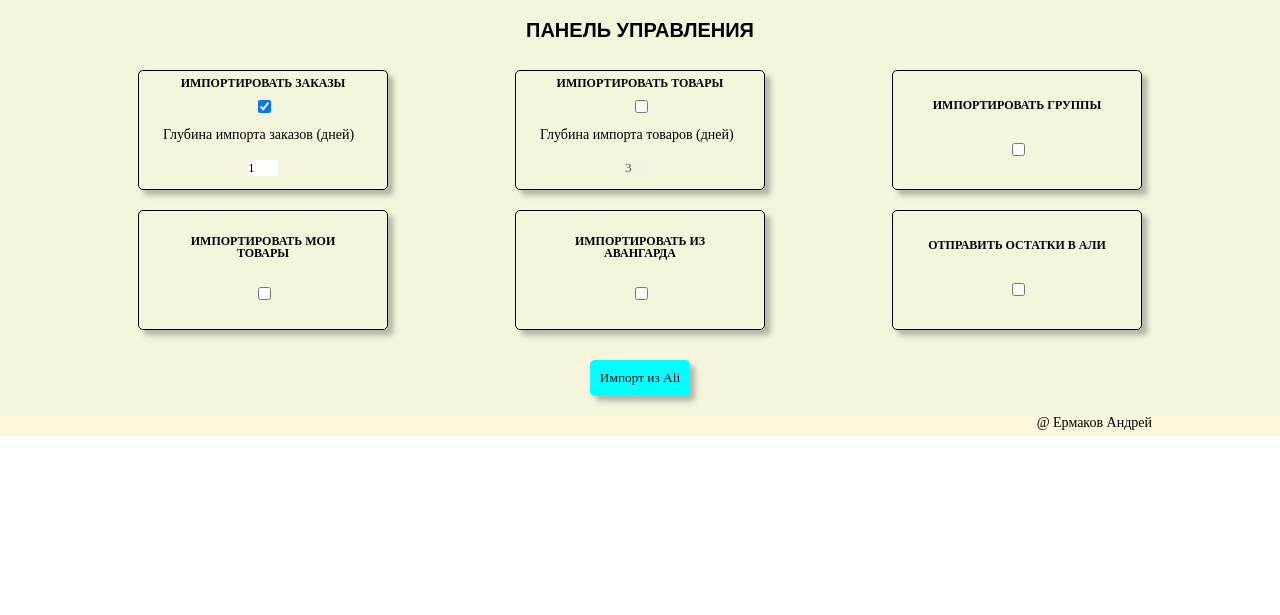
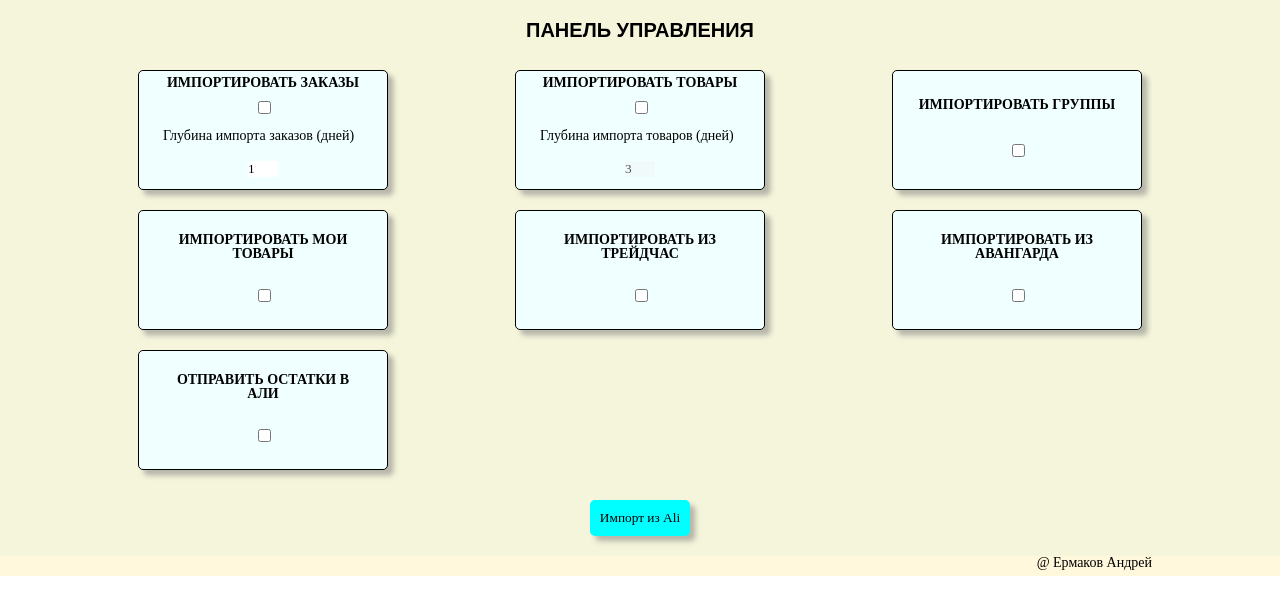
Before and after one commit to Andrewerm/testrep, a Django app: page /crm/dashboard/ in a window 1280 px wide. Shown: the part 34-649 px from the top of the page. Run offline with Django 3.2, Linux system fonts and the light colour scheme; the visitor is signed in with stand-in values (Sample User, id 1); some libraries are stand-ins or nearby versions.

Commit message:
немного css поделал в order_info.html

```diff
--- a/MyCRM/crmApp/forms.py
+++ b/MyCRM/crmApp/forms.py
@@ -41,8 +41,7 @@ class OrderInfoForm(forms.Form):
     choices=list(map(lambda item: (item['id'], item['name']),DEPARTURE_CITIES))
     selectShippingFrom=forms.ChoiceField(label='Город отправки', widget=forms.RadioSelect,
                                          choices=choices, initial=(DEPARTURE_CITIES[0]['id'],DEPARTURE_CITIES[0]['name']))
-    fromSaratov=forms.ChoiceField(label='Тариф СДЭК из Саратова')
-    fromKazan = forms.ChoiceField(label='Тариф СДЭК из Казани')
+    fromKazan = forms.ChoiceField(label='Тариф СДЭК из Чистополя')
     fromChelny = forms.ChoiceField(label='Тариф СДЭК из Н. Челнов')
     insurance=forms.IntegerField(label='Страховка груза (руб.)', required=False)
 
@@ -63,7 +62,7 @@ class DashBoardForm(forms.Form):
     checkBoxMyOwnProducts=forms.BooleanField(label='Импортировать мои товары', required=False)
     checkBoxAvangardProducts = forms.BooleanField(label='Импортировать из Авангарда', required=False)
     checkBoxSendToAli = forms.BooleanField(label='Отправить остатки в Али', required=False)
-
+    checkBoxImportTradeChas = forms.BooleanField(label='Импортировать из Трейдчас', required=False)
 
 # форма для загрузки файлов
 class UploadFileForm(forms.Form):
--- a/MyCRM/crmApp/servicesCRM.py
+++ b/MyCRM/crmApp/servicesCRM.py
@@ -28,8 +28,7 @@ CountItemsInIteration=100 # кол-во элементов в каждом за
 SizeSlice=30 # размер среза (кол-во записей в партии) при пакетной загрузке данных
 
 NOPVZ=[{'code':'000', 'location':{'address': 'Нет ПВЗ' }}]
-DEPARTURE_CITIES=[{'id':'fromSaratov','name': 'Саратов','PVZ':'SAR4', 'index':'410012'},
-                  {'id':'fromKazan','name': 'Новое Шигалеево','PVZ':'NSHI1', 'index':'422000'},
+DEPARTURE_CITIES=[{'id':'fromKazan','name': 'Чистополь','PVZ':'CHSP1', 'index':'422980'},
                   {'id':'fromChelny','name':'Набережные Челны','PVZ':'NCHL6', 'index':'423802'}]
 
 def check_funcs(func):
--- a/MyCRM/crmApp/static/css/base.css
+++ b/MyCRM/crmApp/static/css/base.css
@@ -1,3 +1,10 @@
+.block__title, .main__title {
+  text-transform: uppercase;
+  margin: 10px auto;
+  font-weight: bold;
+  text-align: center;
+}
+
 .container {
   max-width: 1024px;
   margin: 0 auto;
@@ -45,7 +52,7 @@
   font-weight: bold;
 }
 
-.main__title {
+.block__title, .main__title {
   text-transform: uppercase;
   margin: 10px auto;
   font-weight: bold;
@@ -84,18 +91,15 @@
   left: 2px;
   cursor: pointer;
 }
-
 .block-item__header {
   display: block;
   background: darkcyan;
   color: white;
   font-size: 20px;
 }
-
 .block-item_bold {
   font-weight: bold;
 }
-
 .block-item__data {
   font-size: 16px;
 }
@@ -106,4 +110,86 @@
   background-color: cornsilk;
 }
 
+.blocks-row {
+  display: flex;
+  flex-wrap: wrap;
+  justify-content: space-between;
+}
+.blocks-row__block {
+  margin: 10px 10px;
+}
+.blocks-row__button {
+  display: block;
+  margin: 20px auto;
+  padding: 10px;
+  border-radius: 5px;
+  box-shadow: 0.4em 0.4em 5px rgba(122, 122, 122, 0.5);
+  background-color: aqua;
+}
+.blocks-row__button:hover {
+  background-color: aquamarine;
+}
+.blocks-row__button:active {
+  position: relative;
+  top: 5px;
+  left: 5px;
+  box-shadow: none;
+}
+
+.block {
+  border: 1px solid #000;
+  border-radius: 5px;
+  background-color: azure;
+  box-shadow: 0.4em 0.4em 5px rgba(122, 122, 122, 0.5);
+  min-width: 250px;
+  min-height: 120px;
+  display: flex;
+  flex-direction: column;
+  justify-content: space-evenly;
+}
+.block_bold {
+  font-weight: bold;
+}
+.block__title {
+  font-size: 14px;
+  margin: 3px auto;
+  width: 80%;
+  display: block;
+  text-align: center;
+}
+.block__title:hover {
+  cursor: grab;
+}
+.block__elem {
+  font-size: 12px;
+  display: block;
+  padding: 10px;
+}
+.block__elem input {
+  width: 200px;
+}
+.block__onoff {
+  width: 10px;
+  margin: 5px auto;
+}
+.block__setting-label {
+  display: block;
+  margin: 5px auto;
+  width: 200px;
+}
+.block__setting {
+  width: 30px;
+  margin: 10px auto;
+}
+.block__setting input {
+  width: 30px;
+}
+
+.order-info__block {
+  padding: 10px;
+}
+.order-info__vert-style {
+  flex-wrap: nowrap;
+}
+
 /*# sourceMappingURL=base.css.map */
--- a/MyCRM/crmApp/static/css/base.scss
+++ b/MyCRM/crmApp/static/css/base.scss
@@ -1,3 +1,9 @@
+%titles{
+  text-transform: uppercase;
+  margin: 10px auto;
+  font-weight: bold;
+  text-align: center;
+}
 
 .container{
   max-width: 1024px;
@@ -103,25 +109,128 @@
     left: 2px;
     cursor: pointer;
   }
-}
 
-.block-item__header{
+  &__header{
   display: block;
   background: darkcyan;
   color: white;
   font-size: 20px;
   //font-weight: bold;
 }
-.block-item_bold{
+  &_bold{
   font-weight: bold;
 }
 
-.block-item__data{
+  &__data{
   font-size: 16px;
 }
+}
+
 
 .footer{
   height: 20px;
   text-align: right;
     background-color: cornsilk;
 }
+
+.blocks-row{
+  display: flex;
+  flex-wrap: wrap;
+  justify-content: space-between;
+
+  //flex-flow: column wrap;
+  &__block{
+    margin: 10px 10px;
+  }
+  &__button{
+  display: block;
+  margin: 20px auto;
+  padding: 10px;
+  border-radius: 5px;
+  box-shadow: 0.4em 0.4em 5px rgba(122,122,122,0.5);
+  background-color: aqua;
+  &:hover{
+    background-color: aquamarine;
+  }
+  &:active{
+    position: relative;
+    top: 5px;
+    left: 5px;
+    box-shadow: none;
+  }
+}
+}
+
+.block{
+  border: 1px solid #000;
+  border-radius: 5px;
+  background-color: azure;
+  box-shadow: 0.4em 0.4em 5px rgba(122,122,122,0.5);
+  min-width: 250px;
+  min-height: 120px;
+  display: flex;
+  //align-self: stretch;
+  //flex-flow: column wrap;
+  flex-direction: column;
+  justify-content: space-evenly;
+
+
+  &_bold{
+  font-weight: bold;
+}
+
+  &__title{
+  @extend %titles;
+  font-size: 14px;
+  margin: 3px auto;
+  width: 80%;
+  display:block;
+  text-align: center;
+  &:hover{
+    cursor: grab;
+  }
+}
+  &__elem{
+    font-size: 12px;
+    display:block;
+    padding: 10px;
+    input{
+      width: 200px;
+    }
+
+  }
+
+  &__onoff{
+  width: 10px;
+  margin: 5px auto;
+}
+
+  &__setting-label{
+  display: block;
+  margin: 5px auto;
+  width: 200px;
+  //text-align: center;
+
+}
+
+  &__setting{
+  width: 30px;
+  margin: 10px auto;
+  input{
+    width: 30px;
+  }
+}
+}
+.order-info{
+
+
+  &__block{
+    padding: 10px;
+  }
+
+
+  &__vert-style{
+    //flex-direction: column;
+    flex-wrap: nowrap;
+  }
+}
--- a/MyCRM/crmApp/static/css/dashboard/dashboard.css
+++ /dev/null
@@ -1,76 +0,0 @@
-.block__title {
-  text-transform: uppercase;
-  margin: 10px auto;
-  font-weight: bold;
-  text-align: center;
-}
-
-.blocks-row {
-  display: flex;
-  flex-wrap: wrap;
-  justify-content: space-between;
-}
-.blocks-row__block {
-  margin: 10px 10px;
-}
-
-.block {
-  border: 1px solid #000;
-  border-radius: 5px;
-  box-shadow: 0.4em 0.4em 5px rgba(122, 122, 122, 0.5);
-  min-width: 250px;
-  min-height: 120px;
-  display: flex;
-  flex-direction: column;
-  justify-content: space-evenly;
-}
-
-.block__title {
-  font-size: 12px;
-  margin: 3px auto;
-  width: 80%;
-  display: block;
-  text-align: center;
-}
-.block__title:hover {
-  cursor: grab;
-}
-
-.block__onoff {
-  width: 10px;
-  margin: 5px auto;
-}
-
-.block_setting-label {
-  display: block;
-  margin: 5px auto;
-  width: 200px;
-}
-
-.block__setting {
-  width: 30px;
-  margin: 10px auto;
-}
-.block__setting input {
-  width: 30px;
-}
-
-.blocks-row__button {
-  display: block;
-  margin: 20px auto;
-  padding: 10px;
-  border-radius: 5px;
-  box-shadow: 0.4em 0.4em 5px rgba(122, 122, 122, 0.5);
-  background-color: aqua;
-}
-.blocks-row__button:hover {
-  background-color: aquamarine;
-}
-.blocks-row__button:active {
-  position: relative;
-  top: 5px;
-  left: 5px;
-  box-shadow: none;
-}
-
-/*# sourceMappingURL=dashboard.css.map */
--- a/MyCRM/crmApp/static/css/dashboard/dashboard.scss
+++ /dev/null
@@ -1,82 +0,0 @@
-
-%titles{
-  text-transform: uppercase;
-  margin: 10px auto;
-  font-weight: bold;
-  text-align: center;
-}
-
-.blocks-row{
-  display: flex;
-  flex-wrap: wrap;
-  justify-content: space-between;
-  //flex-flow: column wrap;
-  &__block{
-    margin: 10px 10px;
-
-  }
-}
-
-.block{
-  border: 1px solid #000;
-  border-radius: 5px;
-  box-shadow: 0.4em 0.4em 5px rgba(122,122,122,0.5);
-  min-width: 250px;
-  min-height: 120px;
-  display: flex;
-  //align-self: stretch;
-  //flex-flow: column wrap;
-  flex-direction: column;
-  justify-content: space-evenly;
-}
-
-.block__title{
-  @extend %titles;
-  font-size: 12px;
-  margin: 3px auto;
-  width: 80%;
-  display:block;
-  text-align: center;
-  &:hover{
-    cursor: grab;
-  }
-}
-
-.block__onoff{
-  width: 10px;
-  margin: 5px auto;
-}
-
-.block_setting-label{
-  display: block;
-  margin: 5px auto;
-  width: 200px;
-  //text-align: center;
-
-}
-
-.block__setting{
-  width: 30px;
-  margin: 10px auto;
-  input{
-    width: 30px;
-  }
-}
-
-.blocks-row__button{
-  display: block;
-  margin: 20px auto;
-  padding: 10px;
-  border-radius: 5px;
-  box-shadow: 0.4em 0.4em 5px rgba(122,122,122,0.5);
-  background-color: aqua;
-  &:hover{
-    background-color: aquamarine;
-  }
-  &:active{
-    position: relative;
-    top: 5px;
-    left: 5px;
-    box-shadow: none;
-  }
-}
--- a/MyCRM/crmApp/templates/crmApp/base.html
+++ b/MyCRM/crmApp/templates/crmApp/base.html
@@ -8,8 +8,6 @@
     {#Обнуляющий CSS#}
     <link rel="stylesheet" href="{% static 'css/reset.css' %}">
     <link rel="stylesheet" href="{% static 'css/base.css' %}">
-    {% block stylecss %}
-    {% endblock %}
     <title>{% block title %}Ali express my CRM{% endblock %}</title>
 </head>
 <body>
--- a/MyCRM/crmApp/templates/crmApp/dashboard/dashboard.html
+++ b/MyCRM/crmApp/templates/crmApp/dashboard/dashboard.html
@@ -1,8 +1,5 @@
 {% extends 'crmApp/base.html' %}
-{% load static %}
-{% block stylecss %}
-    <link rel="stylesheet" href="{% static '/css/dashboard/dashboard.css' %}">
-{% endblock %}
+
 
 {% block content %}
     <div class="main__title">панель управления</div>
@@ -12,13 +9,13 @@
         <div class="block blocks-row__block">
             <label class="block__title" for="{{ form.checkBoxOrders.id_for_label }}">{{ form.checkBoxOrders.label }}</label>
             <div class="block__onoff">{{ form.checkBoxOrders }}</div>
-            <label class="block_setting-label" for="{{ form.depthDaysOrders.id_for_label }}">{{ form.depthDaysOrders.label }}</label>
+            <label class="block__setting-label" for="{{ form.depthDaysOrders.id_for_label }}">{{ form.depthDaysOrders.label }}</label>
             <div class="block__setting">{{ form.depthDaysOrders }}</div>
         </div>
         <div class="block blocks-row__block">
             <label class="block__title" for="{{ form.checkBoxProducts.id_for_label }}">{{ form.checkBoxProducts.label }}</label>
             <div class="block__onoff">{{ form.checkBoxProducts }}</div>
-            <label class="block_setting-label" for="{{ form.depthDaysProducts.id_for_label }}">{{ form.depthDaysProducts.label }}</label>
+            <label class="block__setting-label" for="{{ form.depthDaysProducts.id_for_label }}">{{ form.depthDaysProducts.label }}</label>
             <div class="block__setting">{{ form.depthDaysProducts }}</div>
         </div>
         <div class="block blocks-row__block">
@@ -30,6 +27,10 @@
             <div class="block__onoff">{{ form.checkBoxMyOwnProducts }}</div>
         </div>
         <div class="block blocks-row__block">
+            <label class="block__title" for="{{ form.checkBoxImportTradeChas.id_for_label }}">{{ form.checkBoxImportTradeChas.label }}</label>
+            <div class="block__onoff">{{ form.checkBoxImportTradeChas }}</div>
+        </div>
+        <div class="block blocks-row__block">
             <label class="block__title" for="{{ form.checkBoxAvangardProducts.id_for_label }}">{{ form.checkBoxAvangardProducts.label }}</label>
             <div class="block__onoff">{{ form.checkBoxAvangardProducts }}</div>
         </div>
@@ -37,6 +38,7 @@
             <label class="block__title" for="{{ form.checkBoxSendToAli.id_for_label }}">{{ form.checkBoxSendToAli.label }}</label>
             <div class="block__onoff">{{ form.checkBoxSendToAli }}</div>
         </div>
+
     </div>
     <button type="submit" class="blocks-row__button">Импорт из Ali</button>
     </form>
--- a/MyCRM/crmApp/views.py
+++ b/MyCRM/crmApp/views.py
@@ -197,7 +197,7 @@ class StoreEdit(UpdateView):
 def dashboard(request):
 
     if request.method=='GET':
-        form=DashBoardForm(initial={'checkBoxOrders':True, 'depthDaysOrders':1, 'checkBoxProducts': False, 'depthDaysProducts':3})
+        form=DashBoardForm(initial={'depthDaysOrders':1, 'depthDaysProducts':3})
 
     else:
         form=DashBoardForm(request.POST)
@@ -211,6 +211,8 @@ def dashboard(request):
                 a.updateGroupList()
             if form.cleaned_data['checkBoxMyOwnProducts']:
                 handle_myownstore()
+            if form.cleaned_data['checkBoxImportTradeChas']:
+                handle_tradechas()
             if form.cleaned_data['checkBoxAvangardProducts']:
                 handle_AvangardProducts()
             if form.cleaned_data['checkBoxSendToAli']:
--- a/MyCRM/services/avangard.py
+++ b/MyCRM/services/avangard.py
@@ -19,7 +19,7 @@ class AvangardImportProducts(providerAPI):
 
         err=''
         i=0
-        while not err and i<5:
+        while not err and i<10:
             i+=1
             try:
                 print(f'коннект к Авангард .... {i}' )
--- a/MyCRM/services/utils.py
+++ b/MyCRM/services/utils.py
@@ -145,8 +145,8 @@ def handle_tradechas():
     supplier = Suppliers.objects.get(name='Трейдчас')
     Stores.objects.filter(supplier=supplier).update(quantity=0)
     for data_item in dataVostok:
-        updatingData(brand=Brands.objects.get(name=data_item[0]) , article=data_item[1], model_name=data_item[1][:-1],
-                     supplier=supplier, quantityprice=(data_item[2],0))
+         updatingData(brand=Brands.objects.get(name=data_item[0]) , article=data_item[1], model_name=data_item[1][:-1],
+                      supplier=supplier, quantityprice=(data_item[2],0))
 
 
 
```
Also changed, not shown: MyCRM/crmApp/templates/crmApp/orders/order_info.html (+44 -11 lines), 3 other files.
